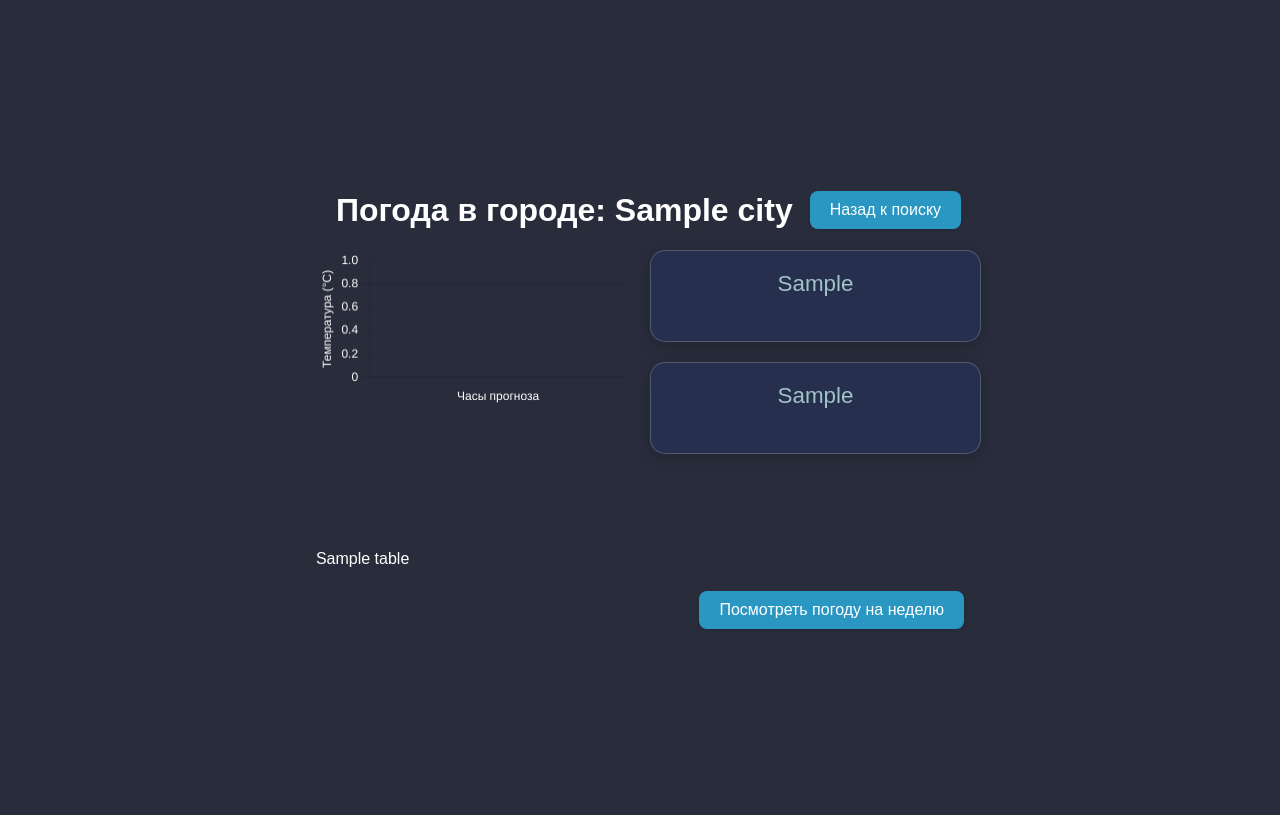
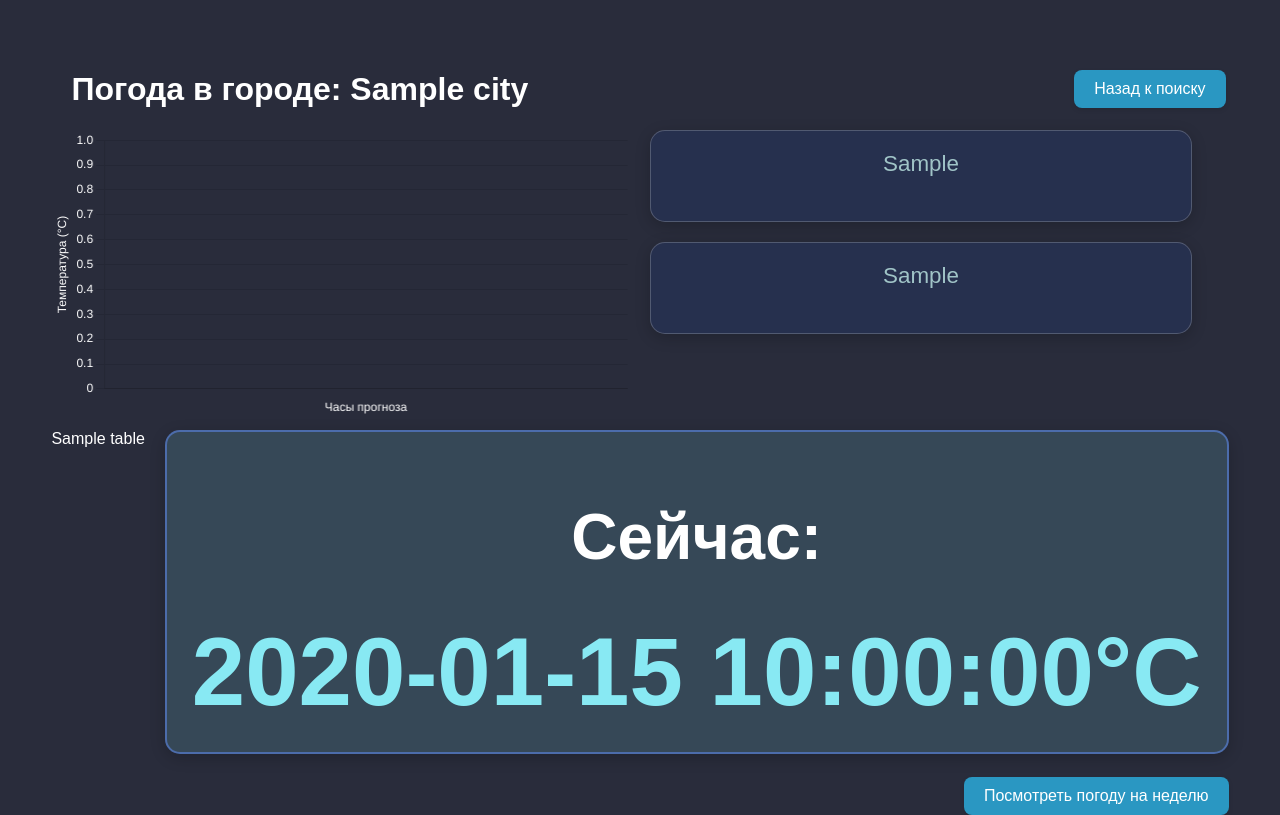
Before and after one commit to tonkaxxx/weather_predictor, a Flask app: template templates/get-24hrs.html in a window 1280 px wide. Before the commit the page ends 629 px from the top, so only its background shows below. Run offline with Flask 3, Linux system fonts and the light colour scheme; the template is opened without the code that fills it: most values are stand-ins (such as "Sample title", 1, 10 or a date in 2020); parts of the project's set-up code (start-up, migrations or seed data) failed here and were passed over.

Commit message:
temp right now

```diff
--- a/main.py
+++ b/main.py
@@ -164,6 +164,7 @@
             city=city,
             full_dates=full_dates,
             full_temps=full_temps,
+            today_temp=today_temp,
             t_recomendation=t_recomendation,
             w_recomendation=w_recomendation,
             table=table
--- a/templates/get-24hrs.html
+++ b/templates/get-24hrs.html
@@ -36,6 +36,22 @@
             border: 1px solid rgba(255, 255, 255, 0.2);
             text-align: center;
         }
+        .current-temp-box {
+            background: rgba(136, 233, 243, 0.15);
+            border: 2px solid rgba(98, 145, 255, 0.5);
+            border-radius: 15px;
+            padding: 25px;
+            text-align: center;
+            font-size: 2em;
+            font-weight: bold;
+            color: #ffffff;
+            box-shadow: 0 4px 15px rgba(0, 0, 0, 0.2);
+            /* margin-bottom: 12px; */
+        }
+        .current-temp-box span {
+            font-size: 3em;
+            color: #88e9f3;
+        }
     </style>
 </head>
 <body>
@@ -70,9 +86,14 @@
                 </div>
             </div>
         </div>
-
-        <div class="table-container">
-            {{ table|safe }}
+        <div class="content-wrapper">
+            <div class="table-container">
+                {{ table|safe }}
+            </div>
+            <div class="current-temp-box">
+                <h1>Сейчас:</h1>
+                <span>{{ today_temp }}°C</span>
+            </div>
         </div>
 
         <div>
@@ -110,9 +131,7 @@
                         maintainAspectRatio: true,
                         color: '#ffffff',
                         plugins: {
-                            legend: {
-                                display: false,
-                            }
+                            legend: { display: false }
                         },
                         scales: {
                             y: {
@@ -121,9 +140,7 @@
                                     text: 'Температура (°C)',
                                     color: '#ffffff'
                                 },
-                                ticks: {
-                                    color: '#ffffff'
-                                },
+                                ticks: { color: '#ffffff' },
                                 beginAtZero: false
                             },
                             x: {
@@ -132,15 +149,12 @@
                                     text: 'Часы прогноза',
                                     color: '#ffffff'
                                 },
-                                ticks: {
-                                    color: '#ffffff'
-                                }
+                                ticks: { color: '#ffffff' }
                             }
                         }
                     }
                 }
             );
-
         </script>
     </div>
 </body>
```
